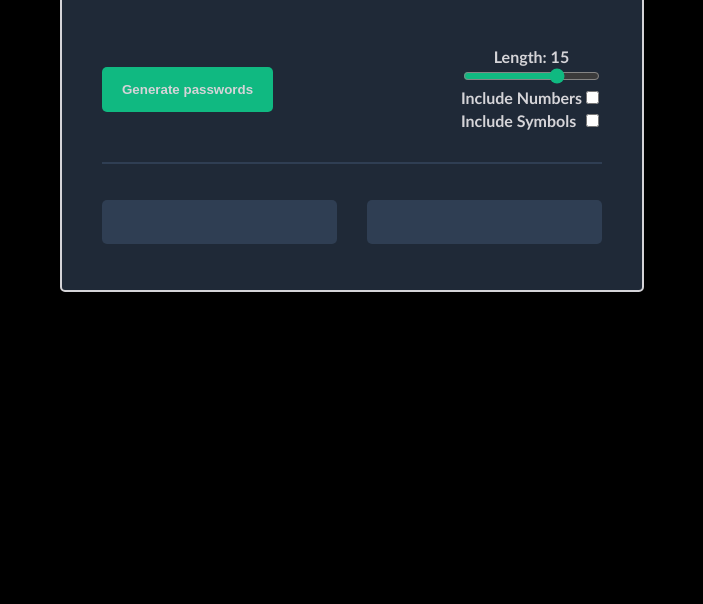
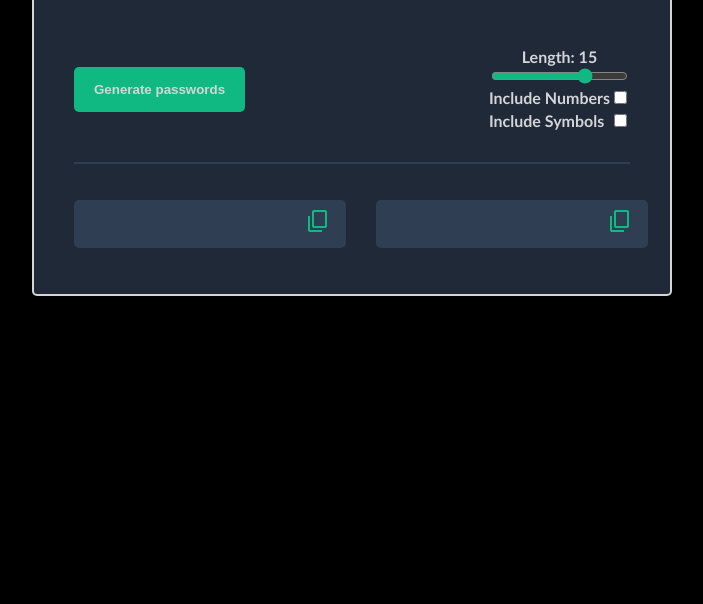
Before and after one commit to MCallaghan86/Scrimba-Projects, a plain HTML site: page password-generator/index.html in a window 1280 px wide. Shown: the part 196-800 px from the top of the page, without its empty margins (288-991 px from the left). Drawn offline with Linux system fonts and the light colour scheme.

Commit message:
Added in clipboard functionality and tooltip

```diff
--- a/password-generator/index.css
+++ b/password-generator/index.css
@@ -1,3 +1,7 @@
+*, *::before, *::after {
+    box-sizing: border-box;
+}
+
 :root {
     color-scheme: light dark;
 
@@ -23,7 +27,7 @@ body[data-theme="light"] {
 
 body {
     font-family: 'Trebuchet MS', 'Lucida Sans Unicode', 'Lucida Grande', 'Lucida Sans', Arial, sans-serif;
-    width: clamp(500px, 30vw, 600px);
+    width: clamp(640px, 35vw, 700px);
     margin: 20px auto;
     padding: 20px 40px 30px;
     color: var(--text-color);
@@ -74,6 +78,27 @@ div {
     gap: 30px;
 
 }
+
+.password-row  button {
+    background-color: rgba(47, 62, 83, 1);
+    opacity: 1;
+    background-image: url(images/content_copy_24dp_10B981.png);
+    object-fit: cover;
+    background-repeat: no-repeat;
+    width: 24px;
+    height: 24px;
+    position: absolute;
+    right: 0rem;
+    top: 50%;
+    transform: translateY(-50%);
+
+}
+
+.password-row {
+    position: relative;
+}
+
+
 #password-generator {
     display:flex;
     justify-content: space-between;
@@ -96,17 +121,41 @@ div {
 }
 
 p {
+    box-sizing: border-box;
     background-color: #2F3E53;
     color: #10B981;
     border-radius: 5px;
-    padding: 10px 40px;
-    width: 15rem;
-    height: 1.5rem;
+    padding: 15px 40px;
+    width: 17rem;
+    height: 3rem;
+
     text-align: center;
 }
 span {
     color: #10B981;
 }
+
+.copy-tooltip {
+    position: absolute;
+    bottom: 130%;
+    left: 50%;
+    transform: translateX(-50%);
+    background-color: #2F3E53;
+    color: #10B981;
+    padding: 4px 8px;
+    border-radius: 4px;
+    font-size: 0.75rem;
+    white-space: nowrap;
+    opacity: 0;
+    pointer-events: none;
+    transition: opacity 0.2s;
+}
+
+.copy-tooltip.show {
+    opacity: 1;
+}
+
+
 
 button {
     background-color: #10B981;
@@ -123,3 +172,8 @@ button:active {
     transition: transform 0.1s;
     background-color: #0ea573;
 }
+
+.password-row button:active {
+    transform: translateY(-50%) scale(0.9);
+    background-color: #2F3E53;
+}
--- a/password-generator/index.html
+++ b/password-generator/index.html
@@ -31,8 +31,18 @@
             </div>
         </div>
         <div id="password-container">
-            <p class="password-el"></p>
-            <p class="password-el"></p>
+            <div class="password-row">
+                <p class="password-el"></p>
+                <button onclick="copyToClipboard(this)">
+                    <span class="copy-tooltip">Copied!</span>
+                </button>
+            </div>
+            <div class="password-row">
+                <p class="password-el"></p>
+                <button onclick="copyToClipboard(this)">
+                    <span class="copy-tooltip">Copied!</span>
+                </button>
+            </div>
         </div>
         <script src="index.js"></script>
     </body>
--- a/password-generator/index.js
+++ b/password-generator/index.js
@@ -1,14 +1,3 @@
-
-/*const characters =["A","B","C","D","E","F","G","H","I",
-    "J","K","L","M","N","O","P","Q","R","S","T","U","V",
-    "W","X","Y","Z","a","b","c","d","e","f","g","h","i",
-    "j","k","l","m","n","o","p","q","r","s","t","u","v",
-    "w","x","y","z", "0", "1", "2", "3", "4", "5", "6",
-    "7", "8", "9","~","`","!","@","#","$","%","^","&","*",
-    "(",")","_","-","+","=","{","[","}","]",",","|",":",";",
-    "<",">",".","?","/"];
-*/
-
 
 let letters = ["A","B","C","D","E","F","G","H","I",
     "J","K","L","M","N","O","P","Q","R","S","T","U","V",
@@ -85,3 +74,22 @@ function changeTheme(event){
 function setLengthText() {
     textlength.textContent = "Length: "  + lengthSlider.value
 }
+
+
+function copyToClipboard (btn) {
+    let pEl = btn.parentElement.querySelector("p")
+    let newClip = pEl.textContent
+    navigator.clipboard.writeText(newClip)
+
+    let tooltip = btn.querySelector(".copy-tooltip")
+    tooltip.classList.add("show")
+    setTimeout(() => tooltip.classList.remove("show"), 1500)
+}
+
+
+/*function copyToClipboard (btn) {
+    let pEl = btn.parentElement.querySelector("p")
+    let newClip = pEl.textContent
+    navigator.clipboard.writeText(newClip)
+    alert("Copied to clipboard.")
+} */
```
Also changed, not shown: password-generator/images/content_copy_24dp_10B981.png (added).
